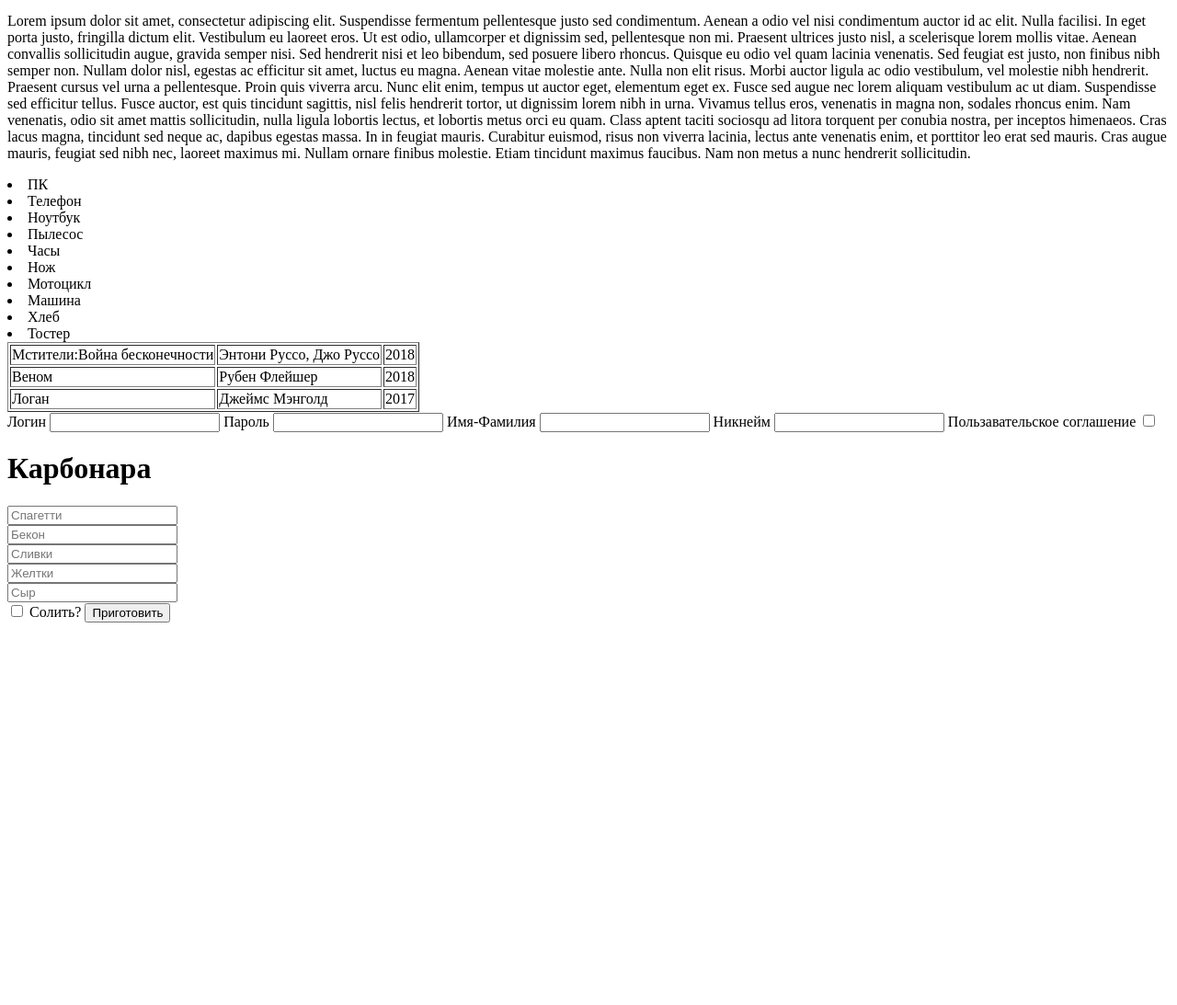
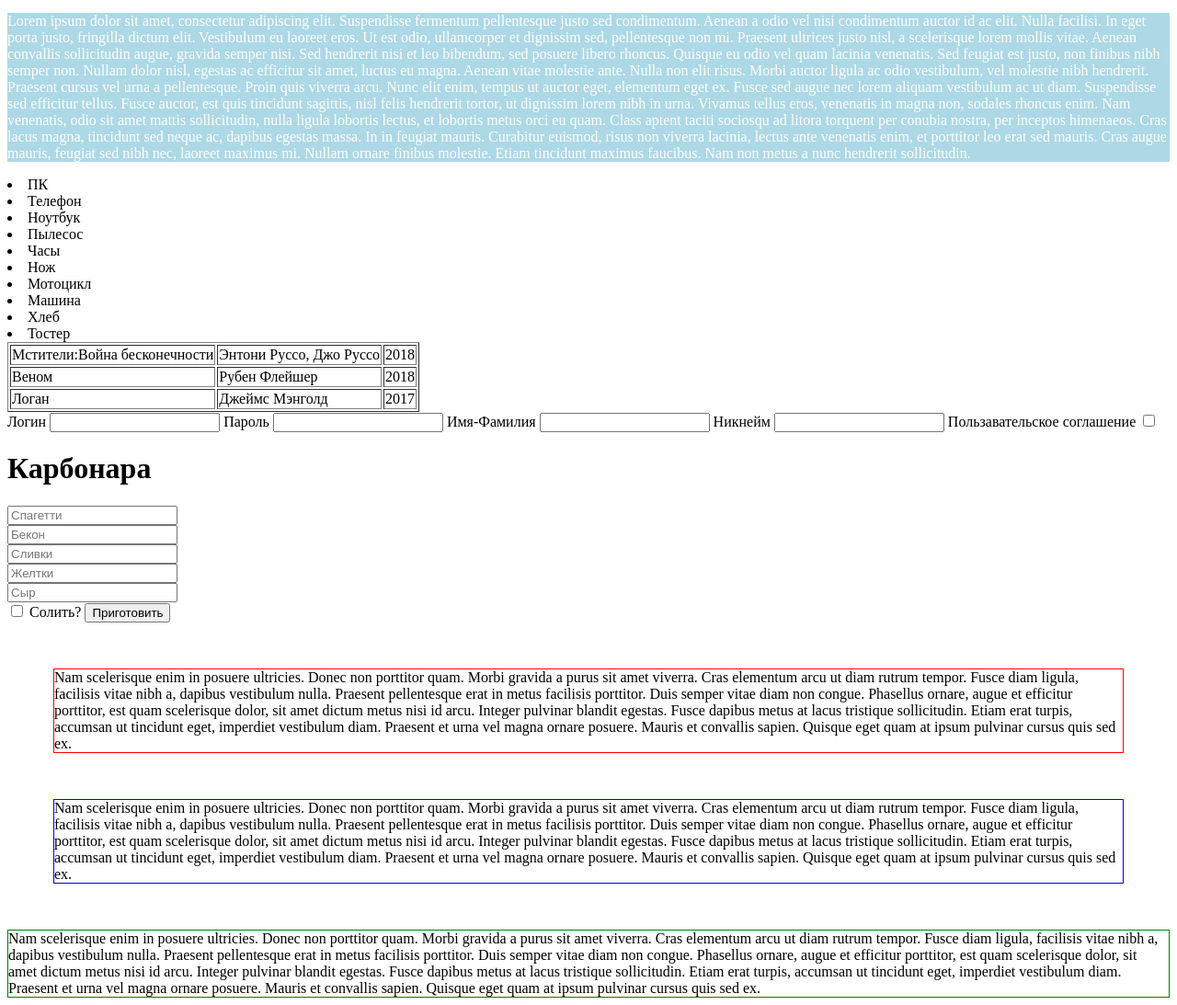
Before and after one commit to topmixs/course, a plain HTML site: page index.html in a window 1280 px wide. Shown: the part 433-1526 px from the top of the page at 92% size. Before the commit the page ends 1118 px from the top, so only its background shows below. Drawn offline with Linux system fonts and the light colour scheme.

Commit message:
CSS:tegs,block,model

```diff
--- a/index.html
+++ b/index.html
@@ -2,6 +2,7 @@
 <html>
    <head>
       <meta charset="utf-8">
+      <link rel="stylesheet" href="style.css">
       <title>Заголовок страницы</title>
    </head>
    <body>
@@ -70,6 +71,15 @@ Vivamus tellus eros, venenatis in magna non, sodales rhoncus enim. Nam venenatis
     	<form method="POST" action="/signup"></form>
 
     </form>
+    <div class="first">Nam scelerisque enim in posuere ultricies. Donec non porttitor quam. Morbi gravida a purus sit amet viverra. Cras elementum arcu ut diam rutrum tempor. Fusce diam ligula, facilisis vitae nibh a, dapibus vestibulum nulla. Praesent pellentesque erat in metus facilisis porttitor. Duis semper vitae diam non congue.
+
+Phasellus ornare, augue et efficitur porttitor, est quam scelerisque dolor, sit amet dictum metus nisi id arcu. Integer pulvinar blandit egestas. Fusce dapibus metus at lacus tristique sollicitudin. Etiam erat turpis, accumsan ut tincidunt eget, imperdiet vestibulum diam. Praesent et urna vel magna ornare posuere. Mauris et convallis sapien. Quisque eget quam at ipsum pulvinar cursus quis sed ex.</div>
+    <div class="second">Nam scelerisque enim in posuere ultricies. Donec non porttitor quam. Morbi gravida a purus sit amet viverra. Cras elementum arcu ut diam rutrum tempor. Fusce diam ligula, facilisis vitae nibh a, dapibus vestibulum nulla. Praesent pellentesque erat in metus facilisis porttitor. Duis semper vitae diam non congue.
+
+Phasellus ornare, augue et efficitur porttitor, est quam scelerisque dolor, sit amet dictum metus nisi id arcu. Integer pulvinar blandit egestas. Fusce dapibus metus at lacus tristique sollicitudin. Etiam erat turpis, accumsan ut tincidunt eget, imperdiet vestibulum diam. Praesent et urna vel magna ornare posuere. Mauris et convallis sapien. Quisque eget quam at ipsum pulvinar cursus quis sed ex.</div>
+    <div class="third">Nam scelerisque enim in posuere ultricies. Donec non porttitor quam. Morbi gravida a purus sit amet viverra. Cras elementum arcu ut diam rutrum tempor. Fusce diam ligula, facilisis vitae nibh a, dapibus vestibulum nulla. Praesent pellentesque erat in metus facilisis porttitor. Duis semper vitae diam non congue.
+
+Phasellus ornare, augue et efficitur porttitor, est quam scelerisque dolor, sit amet dictum metus nisi id arcu. Integer pulvinar blandit egestas. Fusce dapibus metus at lacus tristique sollicitudin. Etiam erat turpis, accumsan ut tincidunt eget, imperdiet vestibulum diam. Praesent et urna vel magna ornare posuere. Mauris et convallis sapien. Quisque eget quam at ipsum pulvinar cursus quis sed ex.</div>
 
 
 
--- /dev/null
+++ b/style.css
@@ -0,0 +1,15 @@
+p {
+	background-color: lightblue;
+	color: #fff;
+}
+.first{
+	margin: 50px;
+	border: 1px solid red;
+}
+.second{
+	margin: 50px;
+	border: 1px solid blue
+}
+.third{
+  border: 1px solid green
+}
```
